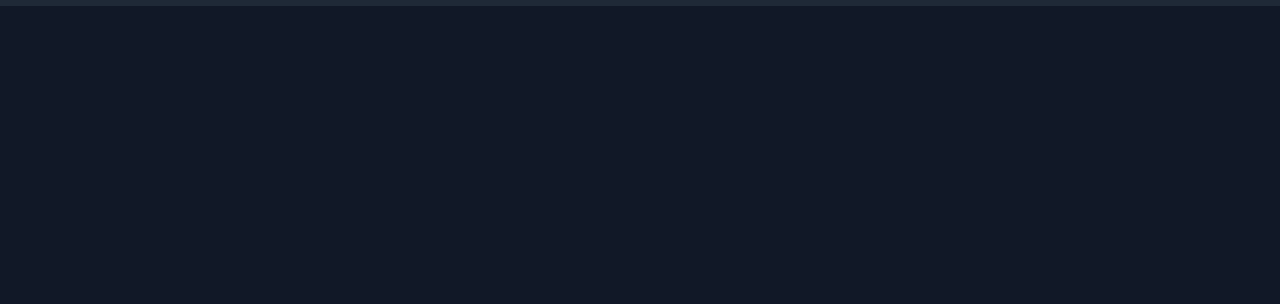
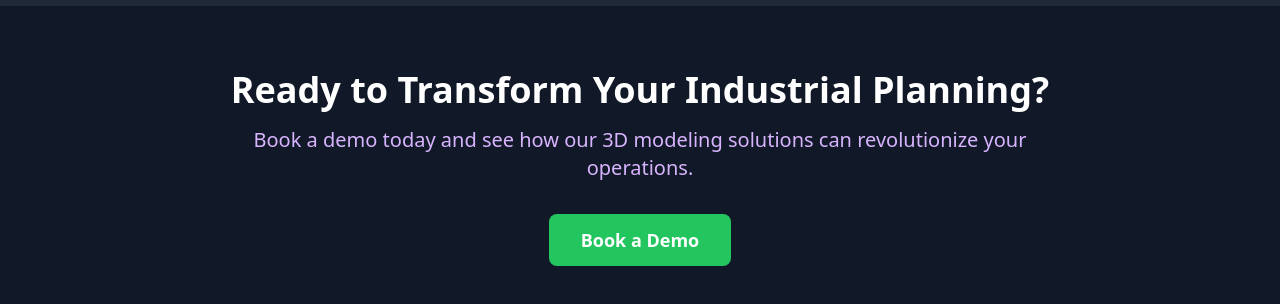
Before and after one commit to vitaliibabynin/threejsmvp, a Next.js app: page / in a window 1280 px wide. Shown: the part 1153-1457 px from the top of the page. Before the commit the page ends 1159 px from the top, so only its background shows below. Built offline with nearby package versions, Linux system fonts and the light colour scheme.

Commit message:
Call to action added

```diff
--- /dev/null
+++ b/src/app/components/CTA.tsx
@@ -0,0 +1,27 @@
+import React from 'react'
+
+interface CTAProps {
+  headline: string
+  subheadline: string
+  buttonText: string
+}
+
+const CTA: React.FC<CTAProps> = ({ headline, subheadline, buttonText }) => {
+  return (
+    <section className="bg-gray-900 py-16">
+      <div className="max-w-4xl mx-auto text-center px-4 sm:px-6 lg:px-8">
+        <h2 className="text-3xl sm:text-4xl font-extrabold text-white mb-4">
+          {headline}
+        </h2>
+        <p className="text-xl text-purple-300 mb-8">
+          {subheadline}
+        </p>
+        <button className="bg-green-500 hover:bg-green-600 text-white font-bold py-3 px-8 rounded-lg text-lg transition duration-300">
+          {buttonText}
+        </button>
+      </div>
+    </section>
+  )
+}
+
+export default CTA
--- a/src/app/page.tsx
+++ b/src/app/page.tsx
@@ -1,5 +1,6 @@
 import Hero from './components/Hero'
 import Testimonials from './components/Testimonials'
+import CTA from './components/CTA'
 
 const testimonials = [
   {
@@ -30,8 +31,13 @@ export default function Home() {
         subheadline="Expert 3D modeling solutions for your business"
         videoSrc="/videos/hero-background.mp4"
       />
+      {/* Other sections will be added here */}
       <Testimonials testimonials={testimonials} />
-      {/* Other sections will be added here */}
+      <CTA
+        headline="Ready to Transform Your Industrial Planning?"
+        subheadline="Book a demo today and see how our 3D modeling solutions can revolutionize your operations."
+        buttonText="Book a Demo"
+      />
     </>
   )
 }
```
